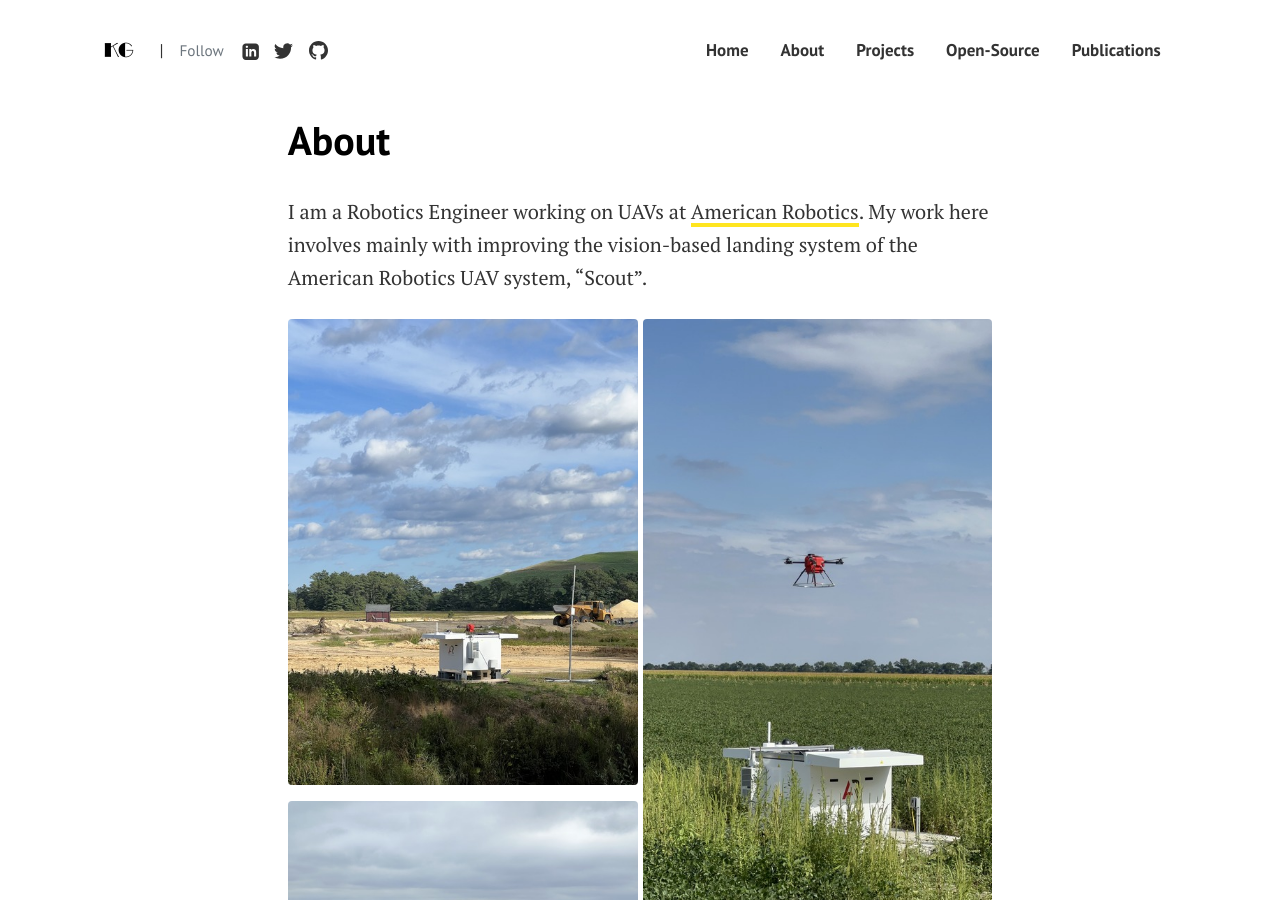
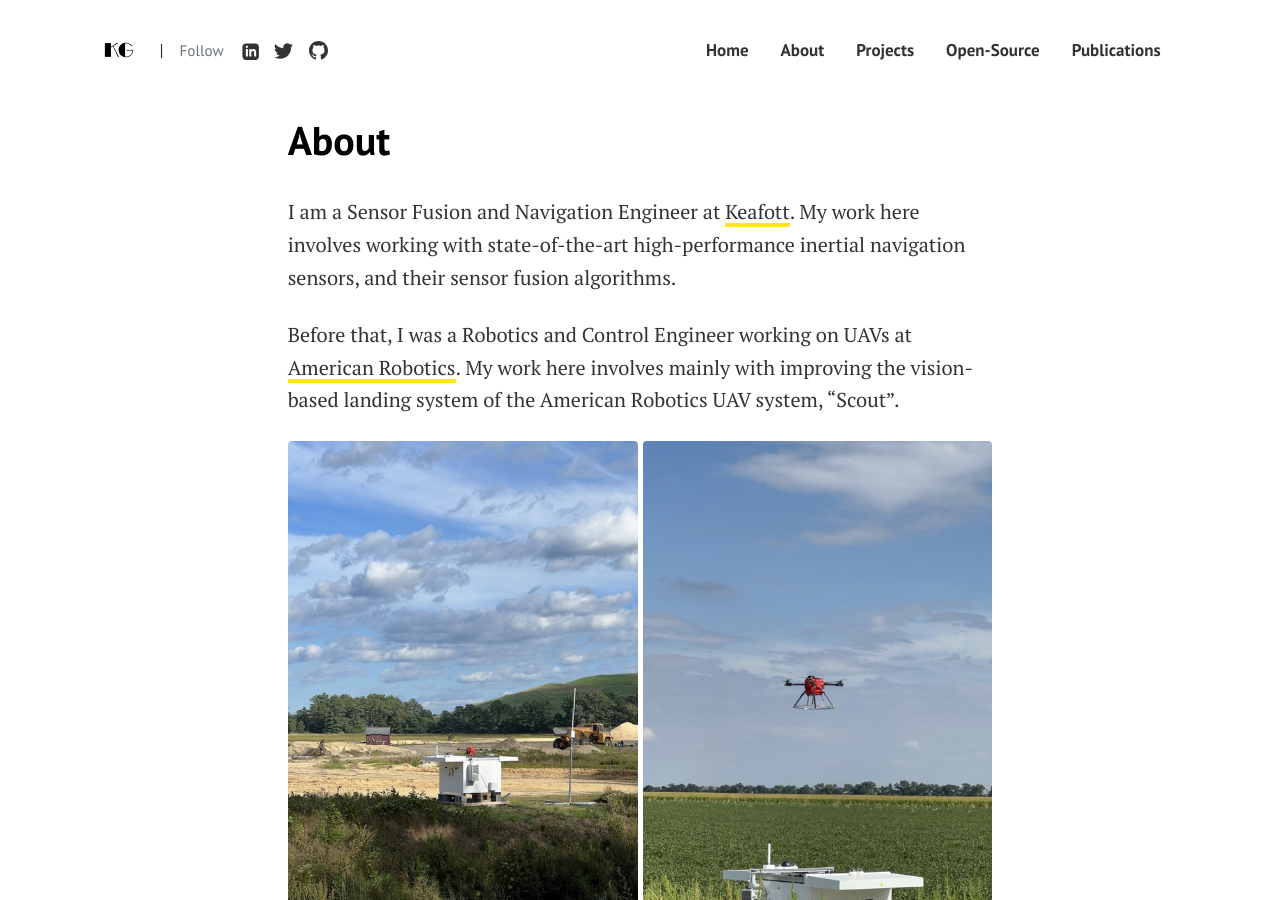
Before and after one commit to kanishkegb/kanishkegb.github.io, a Jekyll site: the page built from pages/about.md, in a window 1280 px wide and 900 px high. Built offline with Jekyll 4.4.1, drawn with Linux system fonts in a browser that asks for light colours; a script that is not in the unit is left out.

Commit message:
Update about

```diff
--- a/pages/about.md
+++ b/pages/about.md
@@ -7,7 +7,10 @@ permalink: "/about/"
 
 <script src="/pages/md-gallery.js"></script>
 
-I am a Robotics Engineer working on UAVs at [American Robotics](https://www.american-robotics.com/).
+I am a Sensor Fusion and Navigation Engineer at [Keafott](https://www.kearfott.com).
+My work here involves working with state-of-the-art high-performance inertial navigation sensors, and their sensor fusion algorithms.
+
+Before that, I was a Robotics and Control Engineer working on UAVs at [American Robotics](https://www.american-robotics.com/).
 My work here involves mainly with improving the vision-based landing system of the American Robotics UAV system, "Scout".
 
 <ul>
```
Also changed, not shown: _posts/2021-08-14-trajectory.md (renamed from pages/trajectory.md, +1 -3 lines), pages/open-source.md (+1 -1 lines), pages/projects.md (+1 -1 lines), pages/publications.md (+1 -1 lines).
